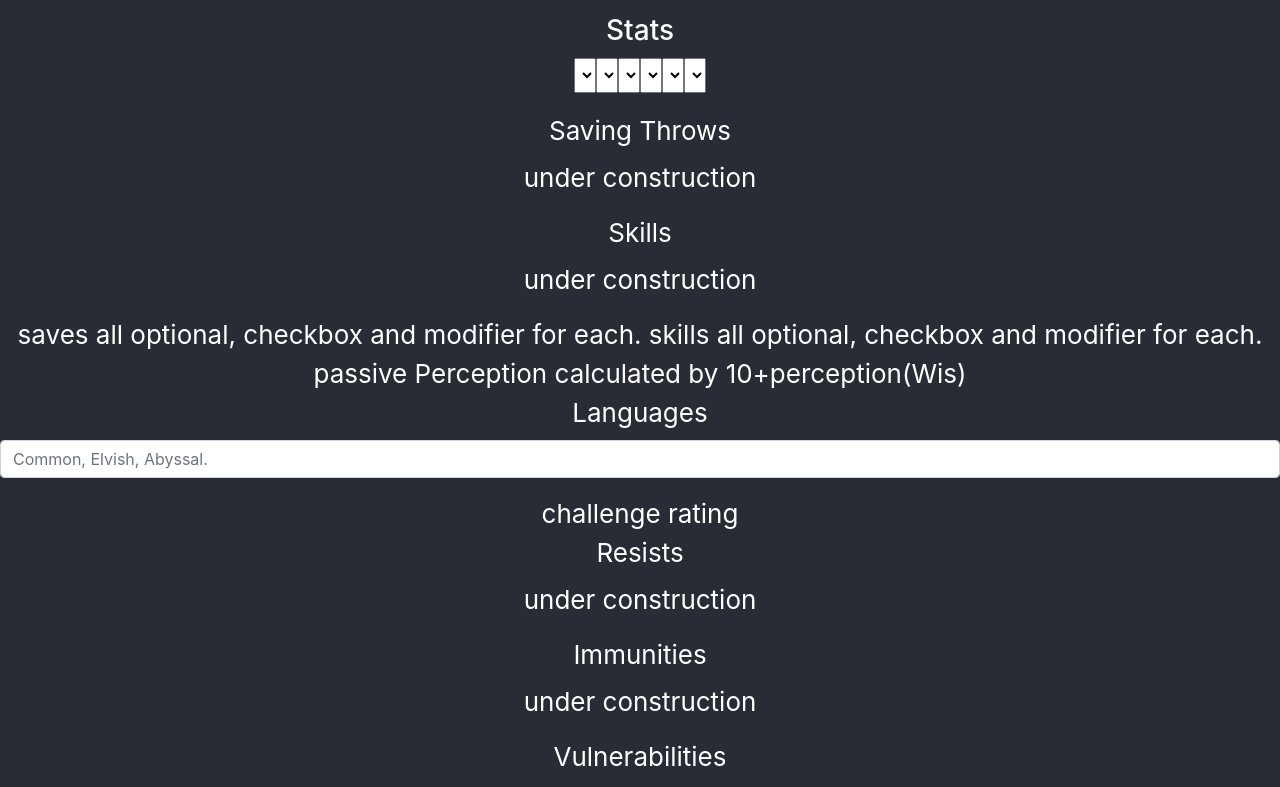
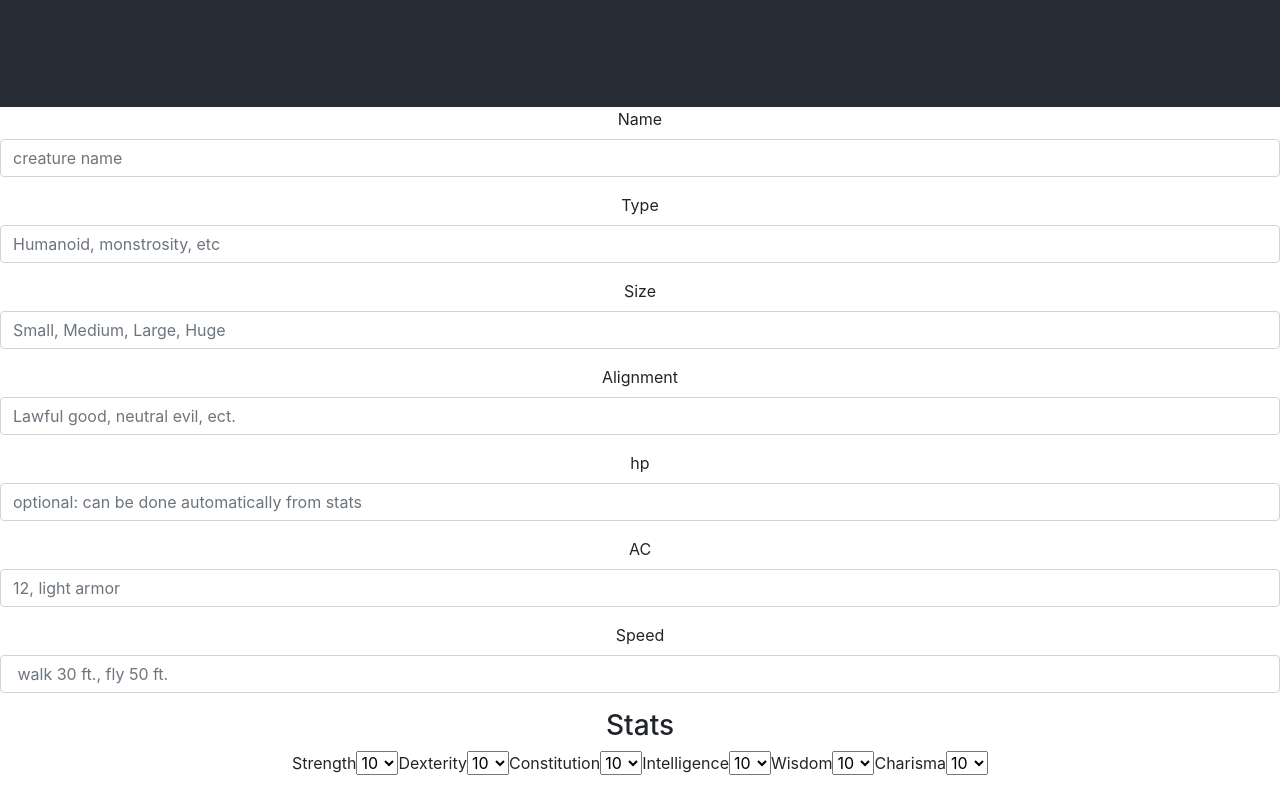
Before and after one commit to sbrevolution5/xml-monster-muncher, a React (Create React App) app: page / in a window 1280 px wide. Shown: the part 693-1480 px from the top of the page. Built offline with nearby package versions, Linux system fonts and the light colour scheme.

Commit message:
Fixed statscore selectors

```diff
--- a/src/App.css
+++ b/src/App.css
@@ -22,11 +22,13 @@
   justify-content: center;
   font-size: calc(10px + 2vmin);
   color: white;
+  text-align: center;
 }
 
 .App-link {
   color: #61dafb;
 }
+
 
 @keyframes App-logo-spin {
   from {
--- a/src/App.js
+++ b/src/App.js
@@ -6,8 +6,9 @@ function App() {
   return (
     <div className="App">
       <header className="App-header">
+        <h1>XML Monster Muncher</h1>
+      </header>
         <Form></Form>
-      </header>
     </div>
   );
 }
--- a/src/containers/form.js
+++ b/src/containers/form.js
@@ -194,66 +194,79 @@ class Form extends Component{
         }
     }
     render(){
+        const scores = [1,2,3,4,5,6,7,8,9,10,11,12,13,14,15,16,17,18,19,20,21,22,23,24,25,26,27,28,29,30]
         return(
             <form>
-                <div class="form-group">
+                <div className="form-group">
                     <label for="nameInput">Name</label>
-                    <input type="text" id="nameInput" placeholder="creature name" class="form-control"></input>
+                    <input type="text" id="nameInput" placeholder="creature name" className="form-control"></input>
                 </div>
-                <div class="form-group">
+                <div className="form-group">
                     <label for="typeInput">Type</label>
-                    <input type="text" id="typeInput" placeholder="Humanoid, monstrosity, etc" class="form-control"></input>
+                    <input type="text" id="typeInput" placeholder="Humanoid, monstrosity, etc" className="form-control"></input>
                 </div>
-                <div class="form-group">
+                <div className="form-group">
                     <label for="sizeInput">Size</label>
-                    <input type="text" id="sizeInput" placeholder="Small, Medium, Large, Huge" class="form-control"></input>
+                    <input type="text" id="sizeInput" placeholder="Small, Medium, Large, Huge" className="form-control"></input>
                 </div>
-                <div class="form-group">
+                <div className="form-group">
                     <label for="alignmentInput">Alignment</label>
-                    <input type="text" id="alignmentInput" placeholder="Lawful good, neutral evil, ect." class="form-control"></input>
+                    <input type="text" id="alignmentInput" placeholder="Lawful good, neutral evil, ect." className="form-control"></input>
                 </div>
-                <div class="form-group">
+                <div className="form-group">
                     <label for="hpInput">hp</label>
-                    <input type="text" id="hpInput" placeholder="optional: can be done automatically from stats" class="form-control"></input>
+                    <input type="text" id="hpInput" placeholder="optional: can be done automatically from stats" className="form-control"></input>
                 </div>
-                <div class="form-group">
+                <div className="form-group">
                     <label for="armorInput">AC</label>
-                    <input type="text" id="armorInput" placeholder="12, light armor" class="form-control"></input>
+                    <input type="text" id="armorInput" placeholder="12, light armor" className="form-control"></input>
                 </div>
-                <div class="form-group">
+                <div className="form-group">
                     <label for="speedInput">Speed</label>
-                    <input type="text" id="speedInput" placeholder=" walk 30 ft., fly 50 ft. " class="form-control"></input>
+                    <input type="text" id="speedInput" placeholder=" walk 30 ft., fly 50 ft. " className="form-control"></input>
                 </div>
-                <div class="form-group">
+                <div className="form-group">
                     <h3>Stats</h3>
-                    <select>
-                    <h4>Strength</h4>
-                    <h5>For loop</h5>
+                        <label for="strSelector">Strength</label>
+                        <select id="strSelector" defaultValue="10">
+                            {scores.map((value, index) => {
+                                return <option key={index} value={value}>{value}</option>
+                            })}
 
                         </select>
-                    <select>
-                    <h4>Dexterity</h4>
-                    <h5>For loop</h5>
+                        <label for="dexSelector">Dexterity</label>
+                        <select id="dexSelector" defaultValue="10">
+                            {scores.map((value, index) => {
+                                return <option key={index} value={value}>{value}</option>
+                            })}
 
                         </select>
-                    <select>
-                    <h4>Constitution</h4>
-                    <h5>For loop</h5>
+                        <label for="conSelector">Constitution</label>
+                        <select id="conSelector" defaultValue="10">
+                            {scores.map((value, index) => {
+                                return <option key={index} value={value}>{value}</option>
+                            })}
 
                         </select>
-                    <select>
-                    <h4>intelligence</h4>
-                    <h5>For loop</h5>
+                        <label for="intSelector">Intelligence</label>
+                        <select id="intSelector" defaultValue="10">
+                            {scores.map((value, index) => {
+                                return <option key={index} value={value}>{value}</option>
+                            })}
 
                         </select>
-                    <select>
-                    <h4>Wisdom</h4>
-                    <h5>For loop</h5>
+                        <label for="wisSelector">Wisdom</label>
+                        <select id="wisSelector" defaultValue="10">
+                            {scores.map((value, index) => {
+                                return <option key={index} value={value}>{value}</option>
+                            })}
 
                         </select>
-                    <select>
-                    <h4>Charisma</h4>
-                    <h5>For loop</h5>
+                        <label for="chaSelector">Charisma</label>
+                        <select id="chaSelector" defaultValue="10">
+                            {scores.map((value, index) => {
+                                return <option key={index} value={value}>{value}</option>
+                            })}
 
                         </select>
                 </div>
@@ -272,9 +285,9 @@ class Form extends Component{
                 saves all optional, checkbox and modifier for each.
                 skills all optional, checkbox and modifier for each.
                 passive Perception calculated by 10+perception(Wis)
-                <div class="form-group">
+                <div className="form-group">
                     <label for="nameInput">Languages</label>
-                    <input type="text" id="nameInput" placeholder="Common, Elvish, Abyssal." class="form-control"></input>
+                    <input type="text" id="nameInput" placeholder="Common, Elvish, Abyssal." className="form-control"></input>
                 </div>
                 challenge rating
                 <div>
@@ -305,7 +318,7 @@ class Form extends Component{
                     <label for="senseInput">
                     Senses
                     </label>
-                    <input type="text" id="senseInput" placeholder="Darkvision 60 ft." class="form-control"></input>
+                    <input type="text" id="senseInput" placeholder="Darkvision 60 ft." className="form-control"></input>
                 </div>
                 traits
                 <p>allow adding of aditional traits,</p>
@@ -315,7 +328,7 @@ class Form extends Component{
                     <label for="descriptionInput">
                     description
                     </label>
-                    <input type="textbox" id="descriptionInput" placeholder="Lore and interesting descriptors go here" class="b4-text"/>
+                    <input type="textbox" id="descriptionInput" placeholder="Lore and interesting descriptors go here" className="b4-text"/>
                 </div>
                 environment
 
```
Also changed, not shown: 1 other file (tests, documents, lock files or other folders). Lines whose indentation alone changed are shown as unchanged.
